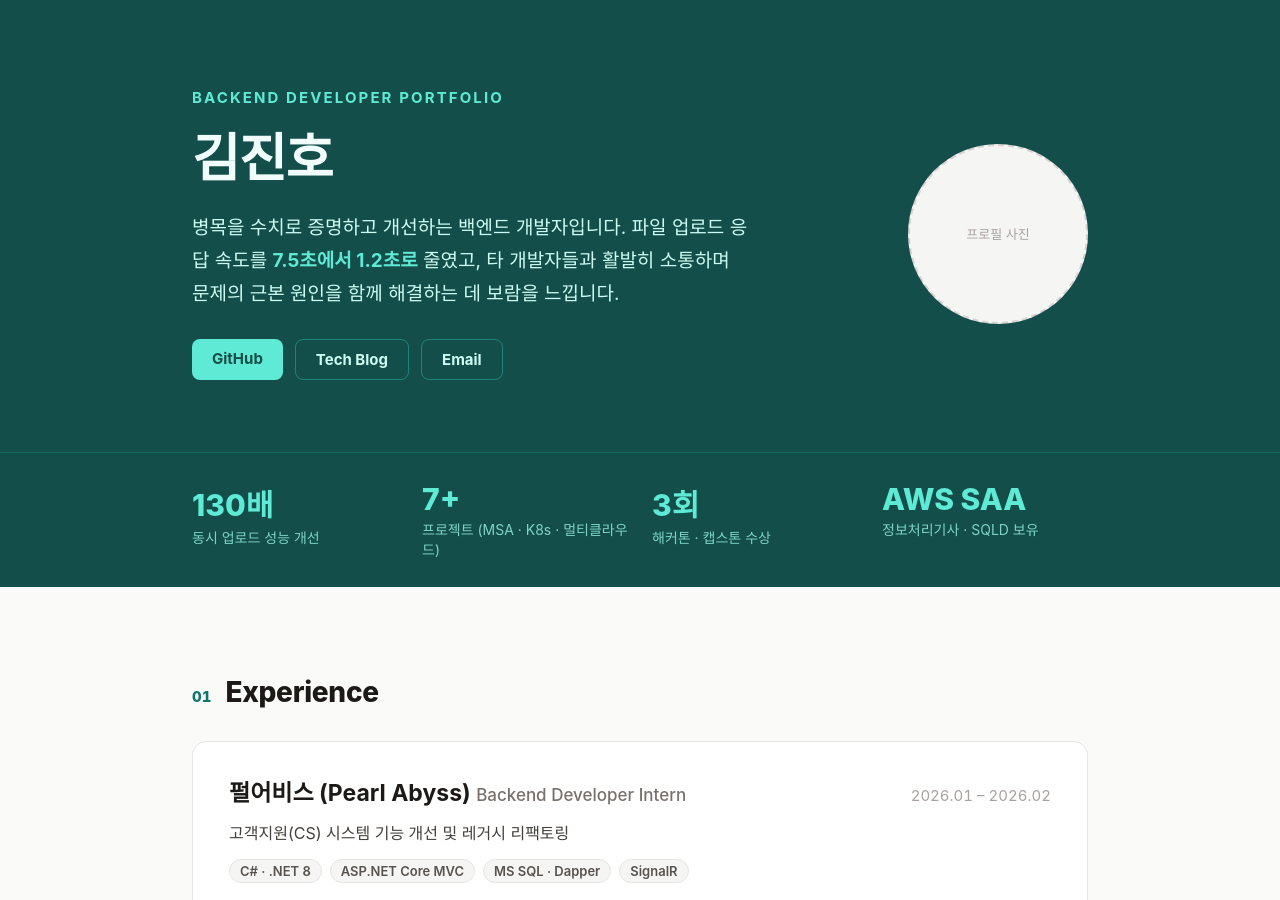
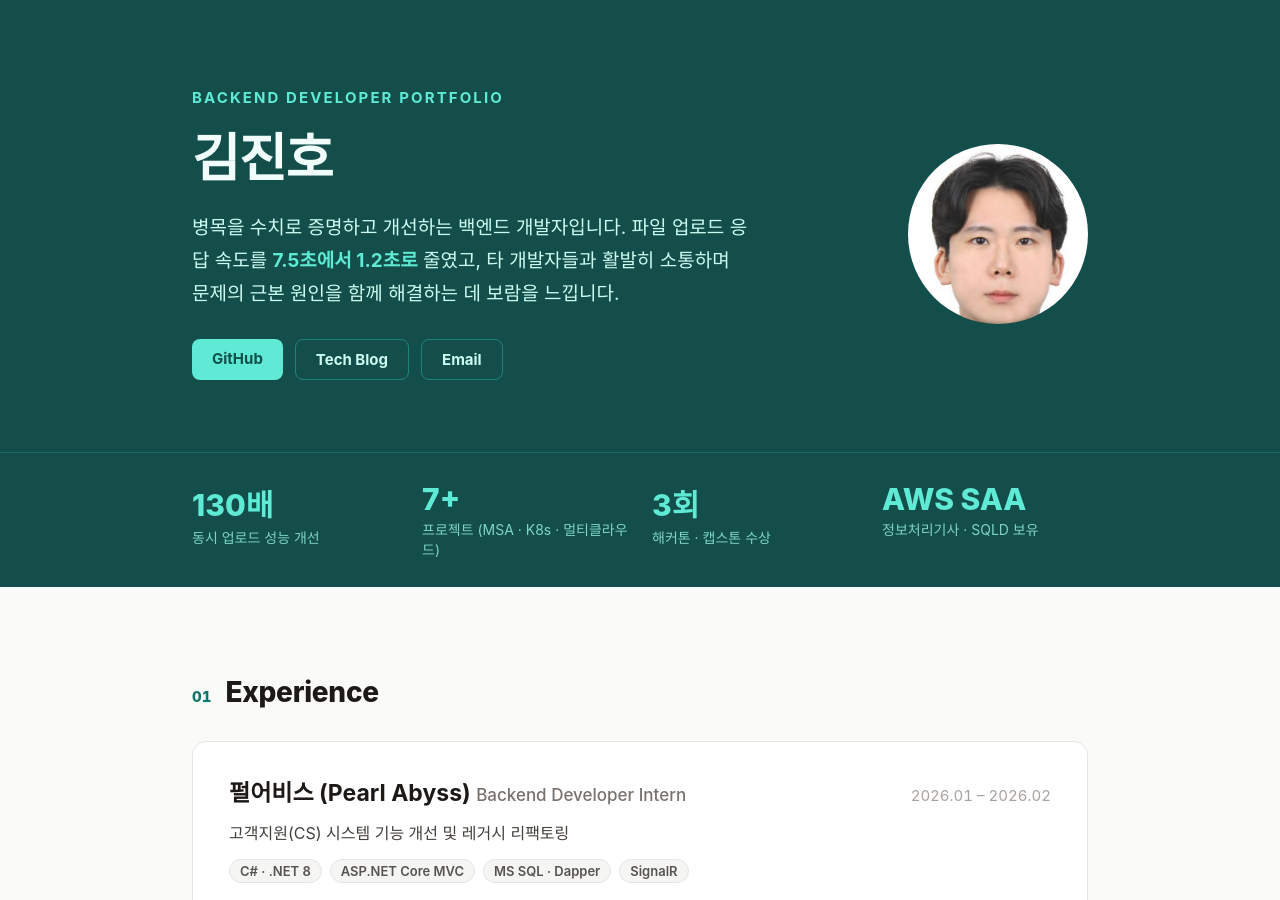
Before and after one commit to jinho7/jinho7.github.io, a Jekyll site: the page Portfolio.html, which Jekyll copies as it is, in a window 1280 px wide and 900 px high. Built offline with Jekyll 4.4.1, drawn with Linux system fonts in a browser that asks for light colours; some web fonts are replaced.

Commit message:
Add profile photo
Co-Authored-By: Claude Sonnet 4.6 <noreply@anthropic.com>

```diff
--- a/Portfolio.html
+++ b/Portfolio.html
@@ -39,7 +39,7 @@ a:hover { color: #115e59; text-decoration: underline; }
         <a href="mailto:jh7524jh7524@gmail.com" class="hero-btn-secondary">Email</a>
       </nav>
     </div>
-    <div id="profile" style="width: 180px; height: 180px; border-radius: 50%; background: #f5f5f4; border: 2px dashed #d6d3d1; display: flex; align-items: center; justify-content: center; color: #a8a29e; font-size: 13px; font-weight: 500; text-align: center; padding: 8px;">프로필 사진</div>
+    <img id="profile" src="img/profile.jpg" style="width:180px;height:180px;border-radius:50%;object-fit:cover;object-position:center top;flex-shrink:0;" alt="김진호 프로필">
   </div>
   <!-- Stat band -->
   <div style="border-top: 1px solid #2dd4bf33">
```
Also changed, not shown: img/profile.jpg (added).
